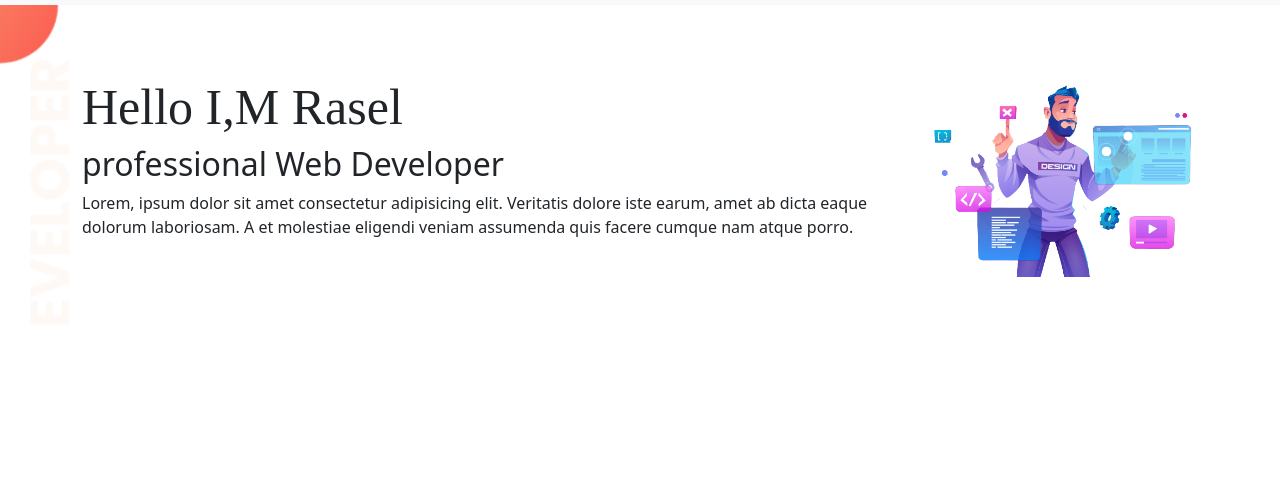
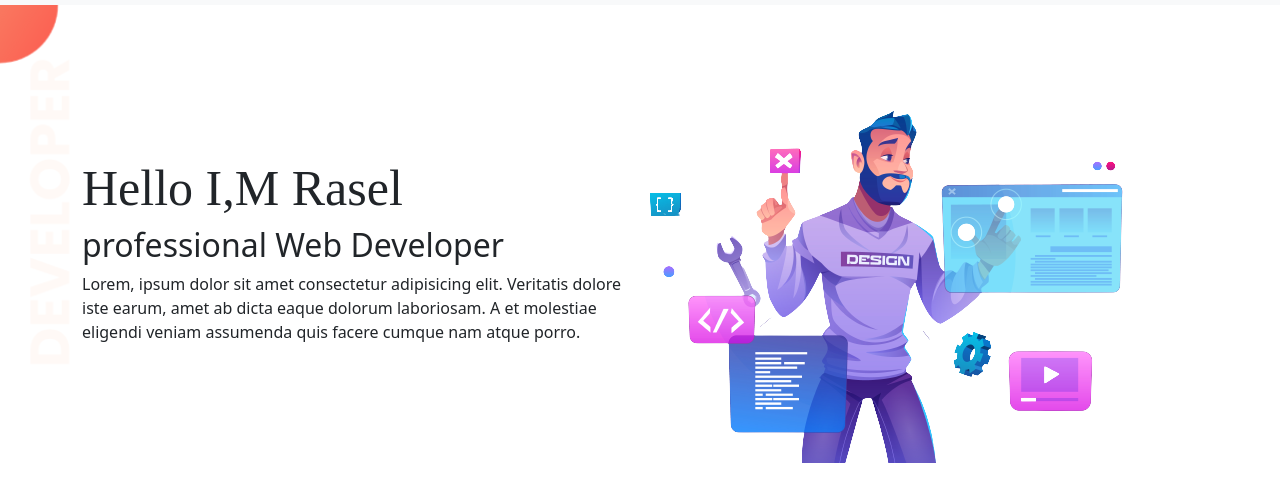
Before and after one commit to engrasel/engrasel, a plain HTML site: page index.html in a window 1280 px wide. Shown: the part 69-570 px from the top of the page. Drawn offline with nearby package versions, Linux system fonts and the light colour scheme.

Commit message:
Update default-and-responsive.css

```diff
--- a/css/default-and-responsive.css
+++ b/css/default-and-responsive.css
@@ -27,14 +27,16 @@ li{list-style: none;}
 .my-15{margin: 15px 0;}
 .sec-gap{padding: 50px 0;}
 
-.half-width{
-    display: flex;
-    justify-content: center;
-    align-items: center;
+.half-width {
+	display: grid;
+	grid-template-columns: 1fr 1fr;
+	align-items: center;
 }
 
 
 /* --------------------- Responsive Media Quires css --------------------- */
 @media only screen and (max-width: 991px){
-    .half-width{flex-direction: column;}
+    .half-width{
+        grid-template-columns: 1fr;
+    }
 }
```
